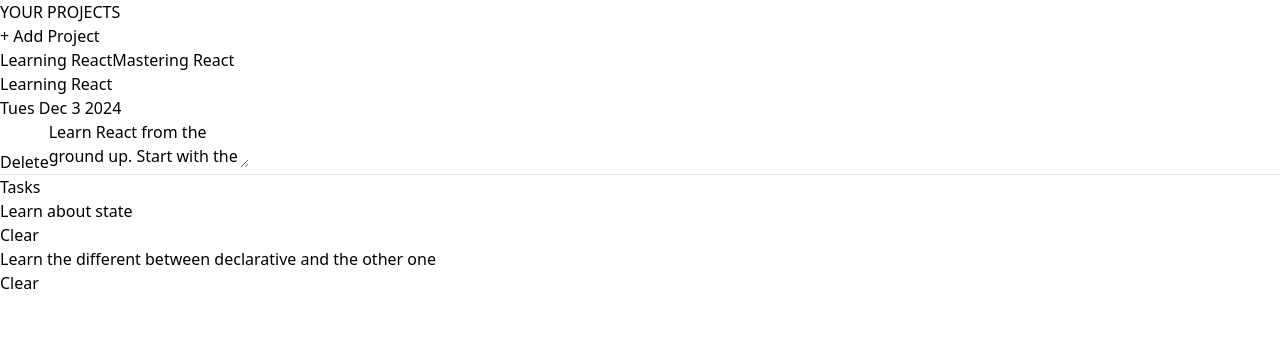
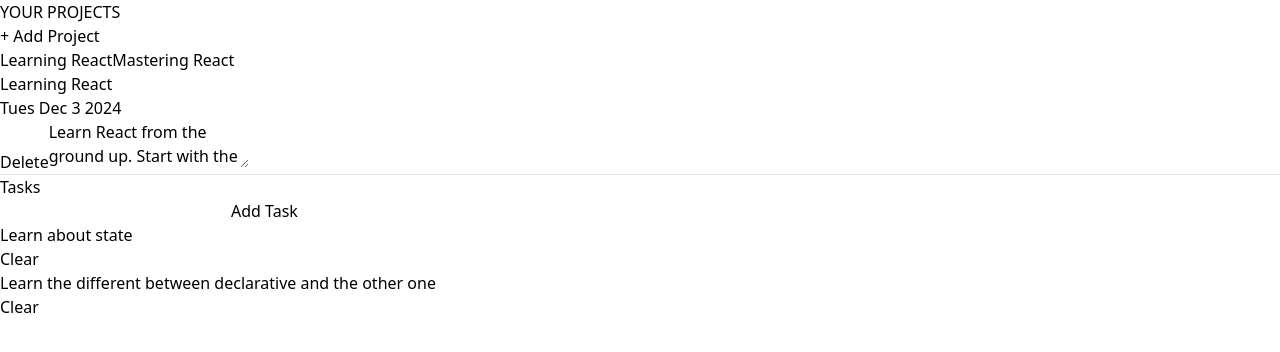
Before and after one commit to niamhbrockbank/project-management, a React (Vite) app: page / in a window 1280 px wide. Shown: the top 352 px of the page. Built offline with nearby package versions, Linux system fonts and the light colour scheme.

Commit message:
Add new tasks to project

```diff
--- a/package.json
+++ b/package.json
@@ -10,6 +10,7 @@
     "preview": "vite preview"
   },
   "dependencies": {
+    "lodash": "^4.17.21",
     "react": "^18.2.0",
     "react-dom": "^18.2.0"
   },
--- a/src/App.jsx
+++ b/src/App.jsx
@@ -1,3 +1,4 @@
+import * as _ from "lodash";
 import { useState } from "react";
 import INITIAL_PROJECTS from "./assets/initial-projects";
 import Header from "./components/Header";
@@ -17,14 +18,14 @@
     INITIAL_PROJECTS[0].id
   );
 
-  const selectedProject = projects.find((p) => p.id === selectedProjectID);
+  const selectedProject = projects.filter((p) => p.id === selectedProjectID)[0];
 
   function handleAddProject() {
     setProjects((existingProjects) => {
       const newProjectId = crypto.randomUUID();
       setSelectedProjectID(newProjectId);
       return [
-        ...existingProjects,
+        ..._.cloneDeep(existingProjects),
         { ...NEW_PROJECT, id: newProjectId, date: getDate() },
       ];
     });
@@ -46,15 +47,23 @@
 
   function handleEditProject(property, newValue) {
     setProjects((prevProjects) => {
-      const copyOfPrevProjects = [...prevProjects];
+      const copyOfPrevProjects = _.cloneDeep(prevProjects);
       const selectedIndex = prevProjects.findIndex(
         (p) => p.id === selectedProjectID
       );
 
-      const updatedProject = {
-        ...copyOfPrevProjects[selectedIndex],
-        [property]: newValue,
-      };
+      let updatedProject = {};
+      if (property === "tasks") {
+        updatedProject = {
+          ...copyOfPrevProjects[selectedIndex],
+          tasks: [...copyOfPrevProjects[selectedIndex].tasks, newValue],
+        };
+      } else {
+        updatedProject = {
+          ...copyOfPrevProjects[selectedIndex],
+          [property]: newValue,
+        };
+      }
 
       const updatedProjects = [
         ...copyOfPrevProjects.slice(0, selectedIndex),
--- a/src/components/Project.jsx
+++ b/src/components/Project.jsx
@@ -13,7 +13,7 @@
             onDelete={onDelete}
             onEdit={onEditProject}
           />
-          <Tasks tasks={project.tasks} />
+          <Tasks tasks={project.tasks} onEdit={onEditProject} />
         </section>
       )}
     </>
--- a/src/components/Tasks.jsx
+++ b/src/components/Tasks.jsx
@@ -1,9 +1,30 @@
+import { useState } from "react";
 import Task from "./Task";
 
-export default function Tasks({ tasks }) {
+export default function Tasks({ tasks, onEdit }) {
+  const [newTask, setNewTask] = useState("");
+
+  function handleChange(event) {
+    setNewTask(event.target.value);
+  }
+
+  function handleAddTask() {
+    onEdit("tasks", newTask);
+  }
+
   return (
     <>
       <h2 className="text-2xl font-bold text-stone-700 mb-4 mt-8">Tasks</h2>
+      <span>
+        <input
+          className="w-64 px-2 py-1 mb-8 rounded-sm bg-stone-200"
+          value={newTask}
+          onChange={(e) => handleChange(e)}
+        />
+        <button className="px-4" onClick={handleAddTask}>
+          Add Task
+        </button>
+      </span>
       <ul className="w-full">
         {tasks.map((t, i) => (
           <Task task={t} key={i} />
```
Also changed, not shown: 1 other file (tests, documents, lock files or other folders).
